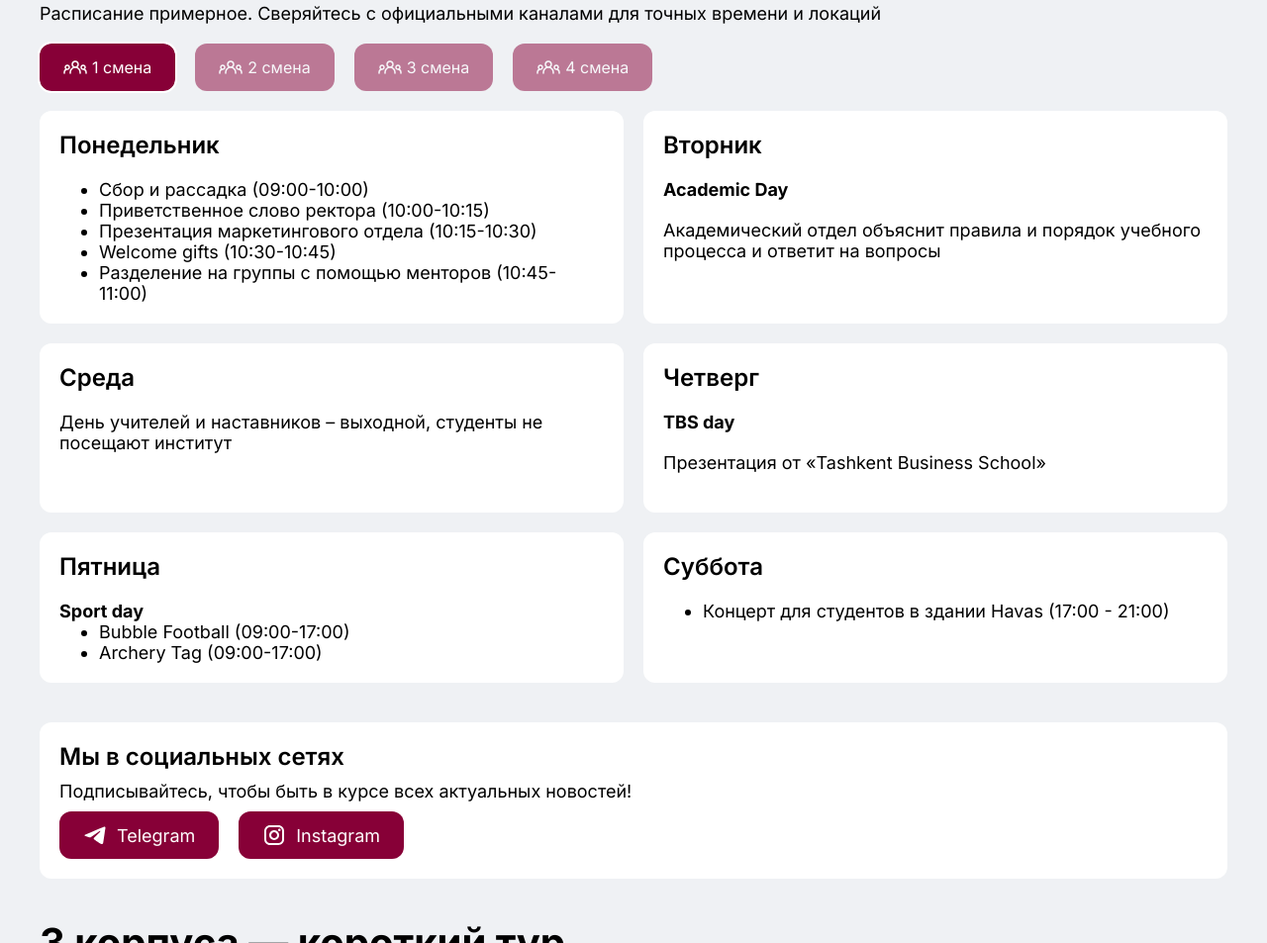
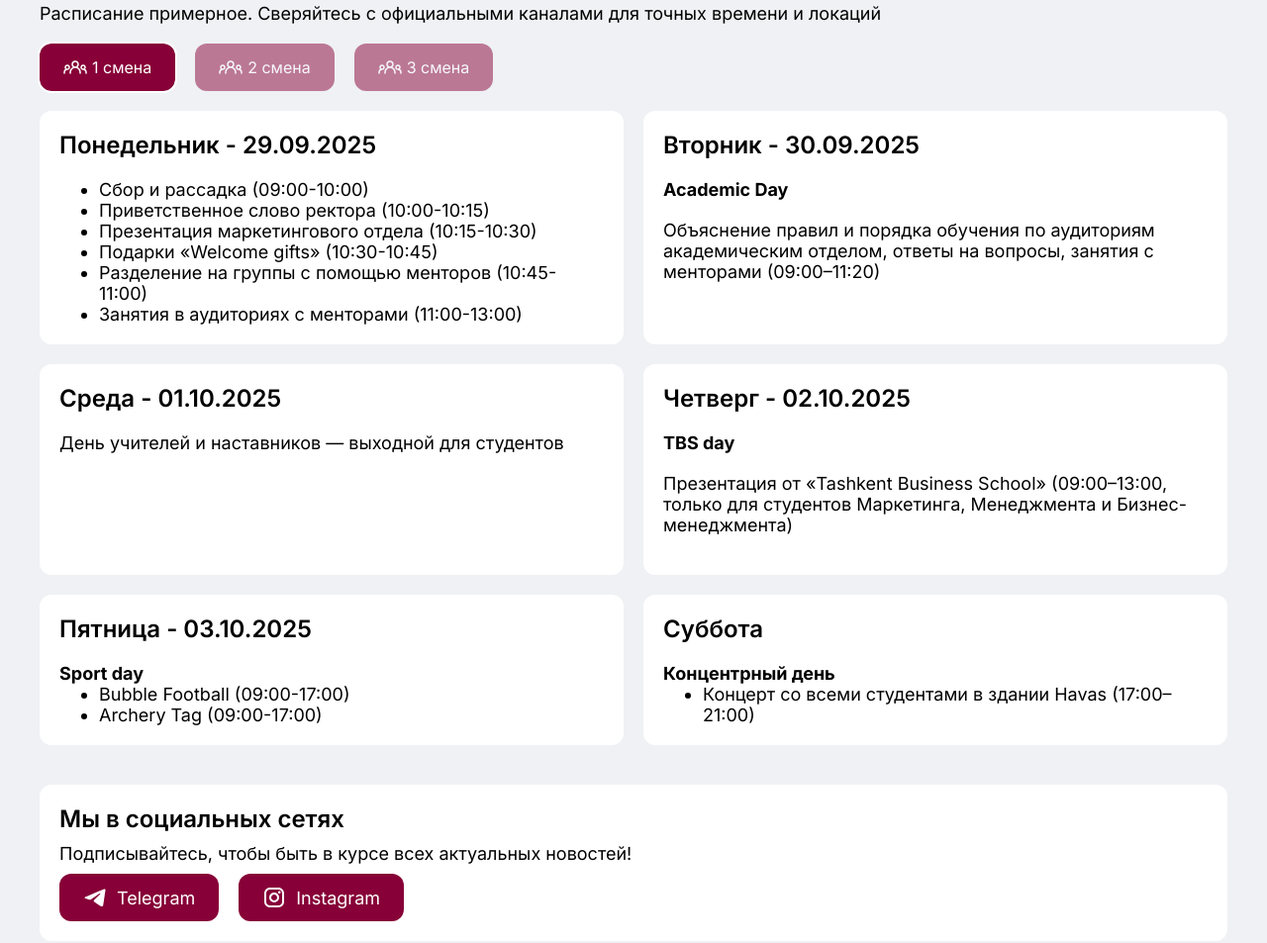
Before and after one commit to isft-freshers/ru, a plain HTML site: page index.html in a window 1280 px wide. Shown: the part 1252-2205 px from the top of the page at 99% size. Drawn offline with Linux system fonts and the light colour scheme.

Commit message:
Add files via upload

```diff
--- a/index.html
+++ b/index.html
@@ -112,33 +112,76 @@
                         <button data-shift="1" class="shift-btn active"><svg aria-hidden="true" width="24" height="24"><use href="#icon-shift" /></svg>1 смена</button>
                         <button data-shift="2" class="shift-btn"><svg aria-hidden="true" width="24" height="24"><use href="#icon-shift" /></svg>2 смена</button>
                         <button data-shift="3" class="shift-btn"><svg aria-hidden="true" width="24" height="24"><use href="#icon-shift" /></svg>3 смена</button>
-                        <button data-shift="4" class="shift-btn"><svg aria-hidden="true" width="24" height="24"><use href="#icon-shift" /></svg>4 смена</button>
                     </div>
 
                     <div data-shift="1" class="schedule-cards first-shift">
                         <div class="schedule-card__item">
-                            <h3>Понедельник</h3>
+                            <h3>Понедельник - 29.09.2025</h3>
                             <ul>
                                 <li>Сбор и рассадка (09:00-10:00)</li>
                                 <li>Приветственное слово ректора (10:00-10:15)</li>
                                 <li>Презентация маркетингового отдела (10:15-10:30)</li>
-                                <li>Welcome gifts (10:30-10:45)</li>
+                                <li>Подарки «Welcome gifts» (10:30-10:45)</li>
                                 <li>Разделение на группы с помощью менторов (10:45-11:00)</li>
+                                <li>Занятия в аудиториях с менторами (11:00-13:00)</li>
                             </ul>
                         </div>
                         <div class="schedule-card__item">
-                            <h3>Вторник</h3>
+                            <h3>Вторник - 30.09.2025</h3>
                             <b>Academic Day</b>
-                            <p>Академический отдел объяснит правила и порядок учебного процесса и ответит на вопросы</p>
+                            <p>Объяснение правил и порядка обучения по аудиториям академическим отделом, ответы на вопросы, занятия с менторами (09:00–11:20)</p>
                         </div>
                         <div class="schedule-card__item">
-                            <h3>Среда</h3>
-                            <p>День учителей и наставников – выходной, студенты не посещают институт</p>
+                            <h3>Среда - 01.10.2025</h3>
+                            <p>День учителей и наставников — выходной для студентов</p>
                         </div>
                         <div class="schedule-card__item">
-                            <h3>Четверг</h3>
+                            <h3>Четверг - 02.10.2025</h3>
                             <b>TBS day</b>
-                            <p>Презентация от «Tashkent Business School»</p>
+                            <p>Презентация от «Tashkent Business School» (09:00–13:00, только для студентов Маркетинга, Менеджмента и Бизнес-менеджмента)</p>
+                        </div>
+                        <div class="schedule-card__item">
+                            <h3>Пятница - 03.10.2025</h3>
+                            <b>Sport day</b>
+                            <ul>
+                                <li>Bubble Football (09:00-17:00)</li>
+                                <li>Archery Tag (09:00-17:00)</li>
+                            </ul>
+                        </div>
+                        <div class="schedule-card__item">
+                            <h3>Суббота</h3>
+                            <b>Концентрный день</b>
+                            <ul>
+                                <li>Концерт со всеми студентами в здании Havas (17:00–21:00)</li>
+                            </ul>
+                        </div>
+                    </div>
+
+                    <div data-shift="2" hidden class="schedule-cards first-shift">
+                        <div class="schedule-card__item">
+                            <h3>Понедельник - 29.09.2025</h3>
+                            <ul>
+                                <li>Сбор и рассадка (11:00-12:00)</li>
+                                <li>Приветственное слово ректора (12:00-12:15)</li>
+                                <li>Презентация маркетингового отдела (12:15-12:30)</li>
+                                <li>Подарки «Welcome gifts» (12:30-12:45)</li>
+                                <li>Разделение на группы с помощью менторов (12:45-13:00)</li>
+                                <li>Занятия в аудиториях с менторами (13:00–15:00)</li>
+                            </ul>
+                        </div>
+                        <div class="schedule-card__item">
+                            <h3>Вторник - 30.09.2025</h3>
+                            <b>Academic Day</b>
+                            <p>Объяснение правил и порядка обучения по аудиториям академическим отделом, ответы на вопросы, занятия с менторами (11:30–13:30)</p>
+                        </div>
+                        <div class="schedule-card__item">
+                            <h3>Среда - 01.10.2025</h3>
+                            <p>День учителей и наставников — выходной для студентов</p>
+                        </div>
+                        <div class="schedule-card__item">
+                            <h3>Четверг - 02.10.2025</h3>
+                            <b>TBS day</b>
+                            <p>Презентация от «Tashkent Business School» (09:00–13:00, только для студентов Маркетинга, Менеджмента и Бизнес-менеджмента)</p>
                         </div>
                         <div class="schedule-card__item">
                             <h3>Пятница</h3>
@@ -150,80 +193,41 @@
                         </div>
                         <div class="schedule-card__item">
                             <h3>Суббота</h3>
+                            <b>Концертный день</b>
                             <ul>
-                                <li>Концерт для студентов в здании Havas (17:00 - 21:00)</li>
-                            </ul>
-                        </div>
-                    </div>
-
-                    <div data-shift="2" hidden class="schedule-cards first-shift">
-                        <div class="schedule-card__item">
-                            <h3>Понедельник</h3>
-                            <ul>
-                                <li>Сбор и рассадка (11:00-12:00)</li>
-                                <li>Приветственное слово ректора (12:00-12:15)</li>
-                                <li>Презентация маркетингового отдела (12:15-12:30)</li>
-                                <li>Welcome gifts (12:30-12:45)</li>
-                                <li>Разделение на группы с помощью менторов (12:45-13:00)</li>
-                            </ul>
-                        </div>
-                        <div class="schedule-card__item">
-                            <h3>Вторник</h3>
-                            <b>Academic Day</b>
-                            <p>Академический отдел объяснит правила и порядок учебного процесса и ответит на вопросы</p>
-                        </div>
-                        <div class="schedule-card__item">
-                            <h3>Среда</h3>
-                            <p>День учителей и наставников – выходной, студенты не посещают институт</p>
-                        </div>
-                        <div class="schedule-card__item">
-                            <h3>Четверг</h3>
-                            <b>TBS day</b>
-                            <p>Презентация от «Tashkent Business School»</p>
-                        </div>
-                        <div class="schedule-card__item">
-                            <h3>Пятница</h3>
-                            <b>Sport day</b>
-                            <ul>
-                                <li>Bubble Football (09:00-17:00)</li>
-                                <li>Archery Tag (09:00-17:00)</li>
-                            </ul>
-                        </div>
-                        <div class="schedule-card__item">
-                            <h3>Суббота</h3>
-                            <ul>
-                                <li>Концерт для студентов в здании Havas (17:00 - 21:00)</li>
+                                <li>Концерт со всеми студентами в здании Havas (17:00–21:00)</li>
                             </ul>
                         </div>
                     </div>
 
                     <div data-shift="3" hidden class="schedule-cards first-shift">
                         <div class="schedule-card__item">
-                            <h3>Понедельник</h3>
+                            <h3>Понедельник - 29.09.2025</h3>
                             <ul>
                                 <li>Сбор и рассадка (13:00-14:00)</li>
                                 <li>Приветственное слово ректора (14:00-14:15)</li>
                                 <li>Презентация маркетингового отдела (14:15-14:30)</li>
-                                <li>Welcome gifts (14:30 - 14:45)</li>
+                                <li>Подарки «Welcome gifts» (14:30 - 14:45)</li>
                                 <li>Разделение на группы с помощью менторов (14:45-15:00)</li>
+                                <li>Занятия в аудиториях с менторами (15:00–17:00)</li>
                             </ul>
                         </div>
                         <div class="schedule-card__item">
-                            <h3>Вторник</h3>
+                            <h3>Вторник - 30.09.2025</h3>
                             <b>Academic Day</b>
-                            <p>Академический отдел объяснит правила и порядок учебного процесса и ответит на вопросы</p>
+                            <p>Объяснение правил и порядка обучения по аудиториям академическим отделом, ответы на вопросы, занятия с менторами (13:30–15:30)</p>
                         </div>
                         <div class="schedule-card__item">
-                            <h3>Среда</h3>
-                            <p>День учителей и наставников – выходной, студенты не посещают институт</p>
+                            <h3>Среда - 01.10.2025</h3>
+                            <p>День учителей и наставников — выходной для студентов</p>
                         </div>
                         <div class="schedule-card__item">
-                            <h3>Четверг</h3>
+                            <h3>Четверг - 02.10.2025</h3>
                             <b>TBS day</b>
-                            <p>Презентация от «Tashkent Business School»</p>
+                            <p>Презентация от «Tashkent Business School» (09:00–13:00, только для студентов Маркетинга, Менеджмента и Бизнес-менеджмента)</p>
                         </div>
                         <div class="schedule-card__item">
-                            <h3>Пятница</h3>
+                            <h3>Пятница - 03.10.2025</h3>
                             <b>Sport day</b>
                             <ul>
                                 <li>Bubble Football (09:00-17:00)</li>
@@ -231,51 +235,9 @@
                             </ul>
                         </div>
                         <div class="schedule-card__item">
-                            <h3>Суббота</h3>
+                            <h3>Суббота - 04.10.2025</h3>
                             <ul>
-                                <li>Концерт для студентов в здании Havas (17:00 - 21:00)</li>
-                            </ul>
-                        </div>
-                    </div>
-
-                    <div data-shift="4" hidden class="schedule-cards first-shift">
-                        <div class="schedule-card__item">
-                            <h3>Понедельник</h3>
-                            <ul>
-                                <li>Сбор и рассадка (15:00-16:00)</li>
-                                <li>Приветственное слово ректора (16:00-16:15)</li>
-                                <li>Презентация маркетингового отдела (16:15-16:30)</li>
-                                <li>Welcome gifts (16:30-16:45)</li>
-                                <li>Разделение на группы с помощью менторов (16:45-17:00)</li>
-                            </ul>
-                        </div>
-                        <div class="schedule-card__item">
-                            <h3>Вторник</h3>
-                            <b>Academic Day</b>
-                            <p>Академический отдел объяснит правила и порядок учебного процесса и ответит на вопросы</p>
-                        </div>
-                        <div class="schedule-card__item">
-                            <h3>Среда</h3>
-                            <p>День учителей и наставников – выходной, студенты не посещают институт</p>
-                        </div>
-                        <div class="schedule-card__item">
-                            <h3>Четверг</h3>
-                            <b>TBS day</b>
-                            <p>Презентация от «Tashkent Business School»</p>
-                        </div>
-                        <div class="schedule-card__item">
-                            <h3>Пятница</h3>
-                            <b>Sport day</b>
-                            <ul>
-                                <li>Bubble Football (09:00-17:00)</li>
-                                <li>Archery Tag (09:00-17:00)</li>
-                            </ul>
-                        </div>
-                        <div class="schedule-card__item">
-                            <h3>Суббота</h3>
-                            <b>Konsert kuni</b>
-                            <ul>
-                                <li>Концерт для студентов в здании Havas (17:00-21:00)</li>
+                                <li>Концерт со всеми студентами в здании Havas (17:00-21:00)</li>
                             </ul>
                         </div>
                     </div>
```
